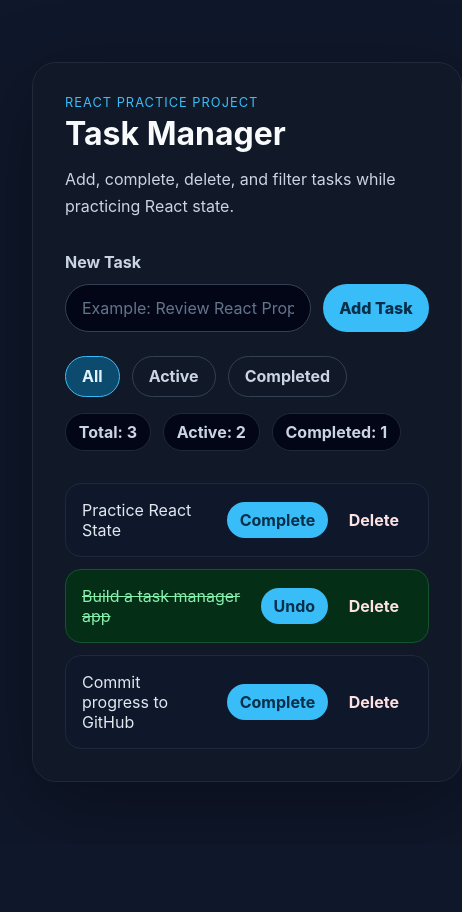
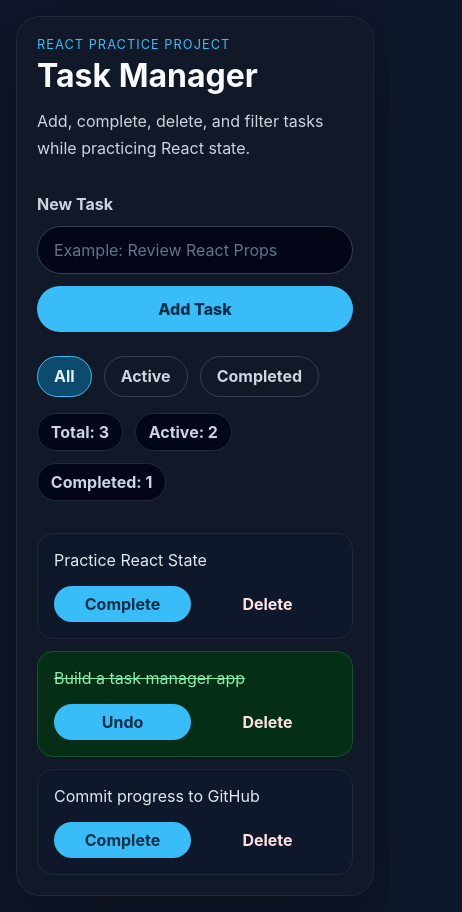
Before and after one commit to jprobussr/react-task-manager, a React (Vite) app: page / in a window 390 px wide. Shown: the whole page, 462 px wide, since content can reach past the window. Before the commit the page ends 844 px from the top, so only its background shows below. Built offline with nearby package versions, Linux system fonts and the light colour scheme.

Commit message:
feat: improve mobile task manager layout

```diff
--- a/src/App.css
+++ b/src/App.css
@@ -189,3 +189,35 @@
   color: #94a3b8;
   text-align: center;
 }
+
+@media (max-width: 520px) {
+  .app {
+    padding: 1rem;
+  }
+
+  .task-manager {
+    padding: 1.25rem;
+  }
+
+  .task-form-row {
+    flex-direction: column;
+  }
+
+  .task-form button {
+    width: 100%;
+  }
+
+  .task-item {
+    align-items: flex-start;
+    flex-direction: column;
+  }
+
+  .task-actions {
+    width: 100%;
+  }
+
+  .toggle-button,
+  .delete-button {
+    flex: 1;
+  }
+}
```
